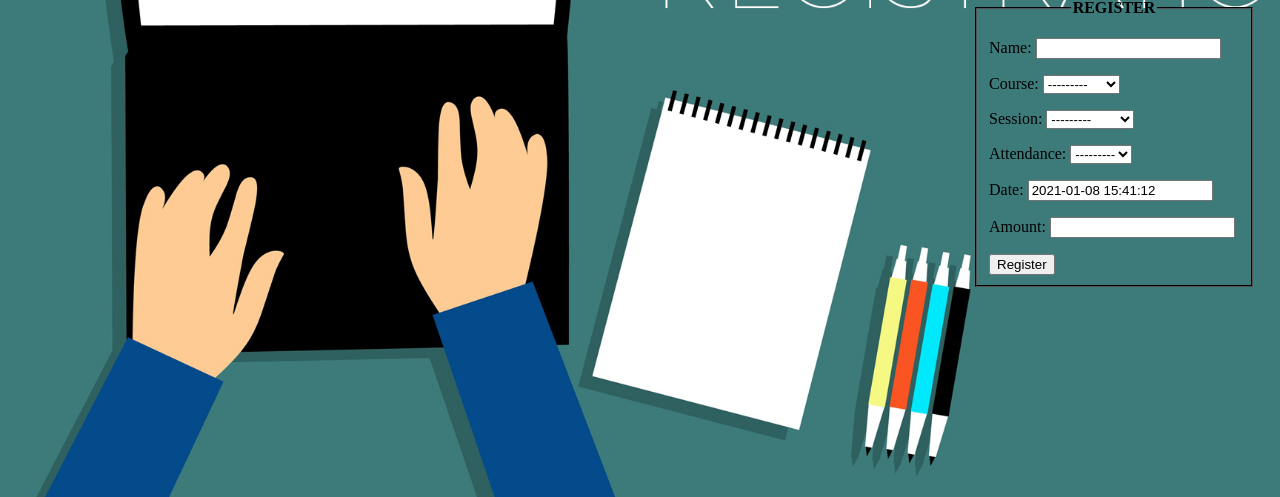
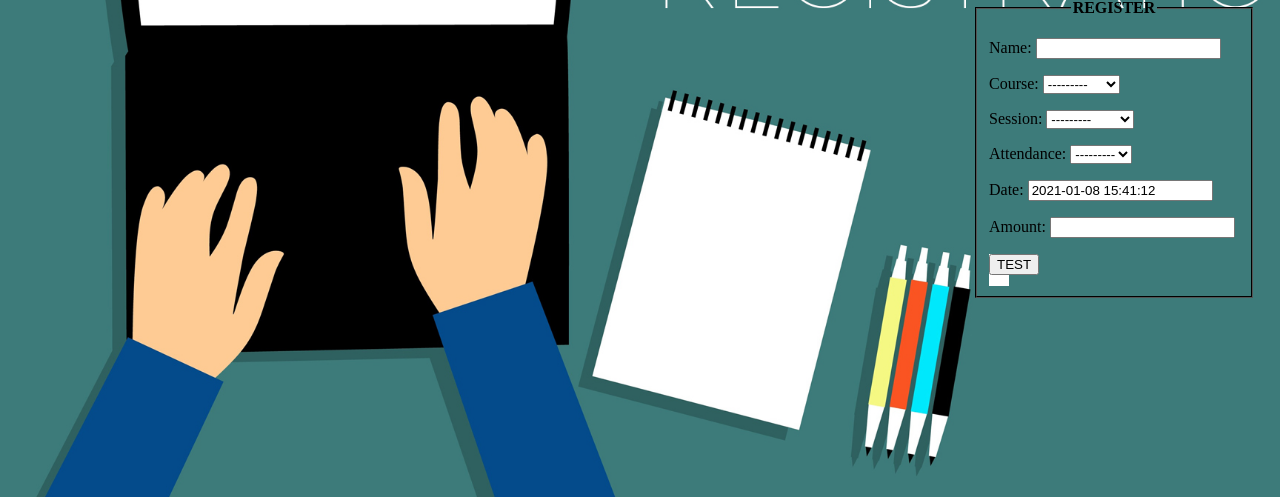
Before and after one commit to john-s21/Django-Web-App, a Django app: page /home/registration/ in a window 1280 px wide. Shown: the part 280-777 px from the top of the page. Run offline with Django 3.2, Linux system fonts and the light colour scheme; some libraries are stand-ins or nearby versions.

Commit message:
login button okay

```diff
--- a/enroll/static/CSS/main.css
+++ b/enroll/static/CSS/main.css
@@ -8,7 +8,18 @@ body {
           text-color: yellow;
 }
 
+.button {
+        align: center;
+        height: 4%;
+        width: 8%;
+        color: Black;
+        background-color: white;
+        transition-duration: 0.4s;
+}
 
+.button:hover {
+box-shadow: 0 12px 16px 0 black,0 17px 50px 0 black;
+}
 h1 {
           color: white; text-align: center;
 }
--- a/enroll/templates/contact.html
+++ b/enroll/templates/contact.html
@@ -19,7 +19,9 @@
                 <span style="cursor">Text that you want to show the tooltip when hovered over.
                 </span>
             </a>
-
+            <br>
+            <br>
+            <button class="button bt3" type="button" value="TEST" onclick="con()">TEST BUTTON</button>
         </center>
     </body>
 </html>
--- a/enroll/templates/new.html
+++ b/enroll/templates/new.html
@@ -9,7 +9,6 @@
         <body class="cover">
             <center>
             <br>
-            <!--<h2 id="h2h"><u>-:Student Registration:-</u></h2>-->
                     <form method="post">
                         {% csrf_token %}
                         <fieldset class="field01">
@@ -17,7 +16,9 @@
                                 <label><b>REGISTER</b></label>
                             </legend>
                                 {{form.as_p}}
-                            <input class="button bt1" type="submit" value="Register" name="i1" onclick="con()" align="center">
+                            <div class="button bt1">
+                                <button type="submit" name="i1" onclick="con()">TEST</button>
+                            </div>
                         </fieldset>
                     </form>
             </center>
```
